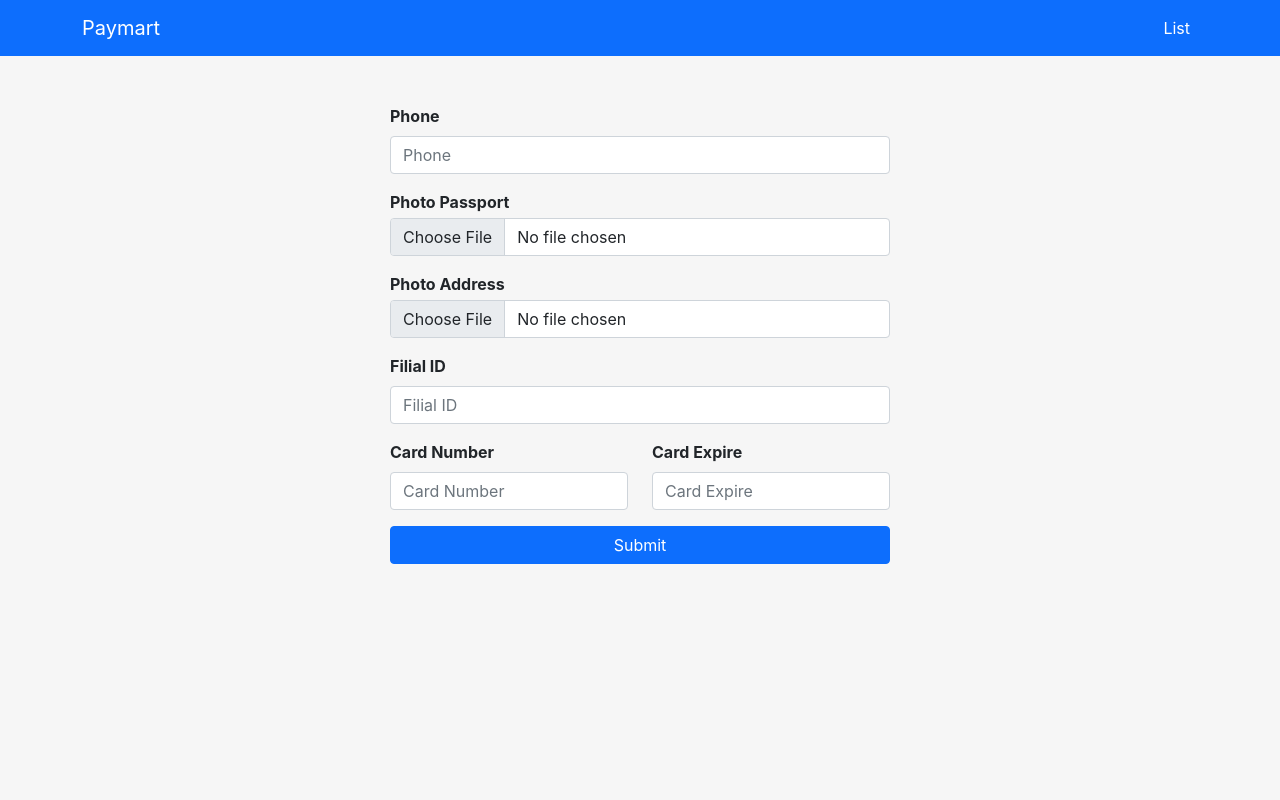
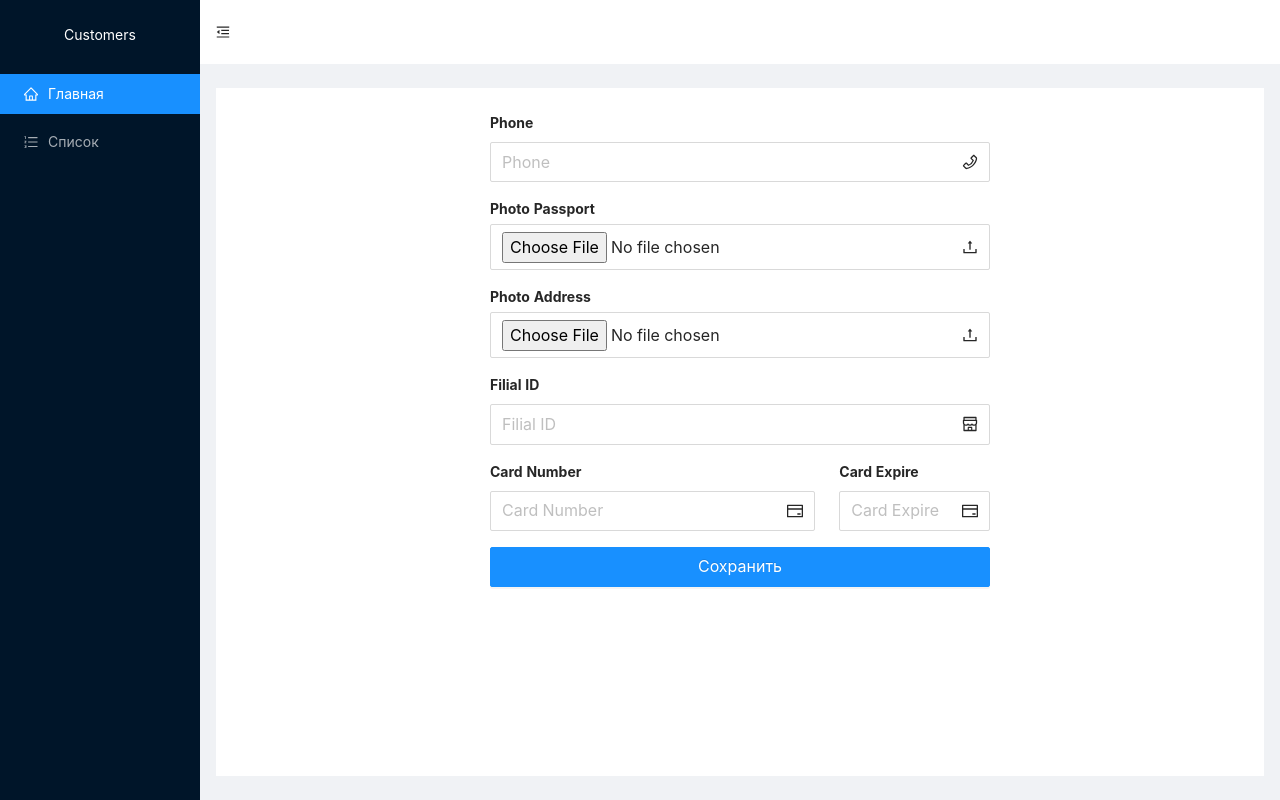
Before and after one commit to a21mj0n/MERN-project-with-multer-and-cloudinary-cloud, a React (Create React App) app in the folder client/: page / in a window 1280 px wide. Built offline with nearby package versions, Linux system fonts and the light colour scheme.

Commit message:
hashed card info, integrated antd design

```diff
--- a/client/package.json
+++ b/client/package.json
@@ -3,9 +3,11 @@
   "version": "0.1.0",
   "private": true,
   "dependencies": {
+    "@ant-design/icons": "^4.7.0",
     "@testing-library/jest-dom": "^5.11.4",
     "@testing-library/react": "^11.1.0",
     "@testing-library/user-event": "^12.1.10",
+    "antd": "^4.16.13",
     "react": "^17.0.2",
     "react-dom": "^17.0.2",
     "react-scripts": "4.0.3",
--- a/client/public/index.html
+++ b/client/public/index.html
@@ -19,7 +19,7 @@
 
     <link rel="manifest" href="%PUBLIC_URL%/manifest.json" />
 
-    <title>React App</title>
+    <title>Paymart - Customer app</title>
   </head>
   <body>
     <noscript>You need to enable JavaScript to run this app.</noscript>
--- a/client/src/App.js
+++ b/client/src/App.js
@@ -1,20 +1,64 @@
-import { Switch, BrowserRouter, Route } from "react-router-dom";
-import Navbar from "./components/Navbar";
-import List from "./pages/List";
-import AddUser from "./pages/AddUser";
-import EditUser from "./pages/EditUser";
+import { createElement, useState } from 'react';
+import { Switch, BrowserRouter, Route, NavLink } from 'react-router-dom';
+import List from './pages/List';
+import AddUser from './pages/AddUser';
+import { Layout, Menu } from 'antd';
+import {
+  MenuUnfoldOutlined,
+  MenuFoldOutlined,
+  HomeOutlined,
+  OrderedListOutlined,
+} from '@ant-design/icons';
+
+const { Header, Sider, Content } = Layout;
 
 function App() {
+  const [collapsed, setCollapsed] = useState(false);
+
+  const toggle = () => {
+    setCollapsed(!collapsed);
+  };
+
   return (
     <BrowserRouter>
-      <Navbar />
-      <div className="container">
-        <Switch>
-          <Route exact path="/" component={AddUser} />
-          <Route path="/list" component={List} />
-          <Route path="/edit/:id" component={EditUser} />
-        </Switch>
-      </div>
+      <Layout style={{ minHeight: '100vh' }}>
+        <Sider trigger={null} collapsible collapsed={collapsed}>
+          <div className="text-white text-center my-4">Customers</div>
+          <Menu theme="dark" mode="inline" defaultSelectedKeys={['1']}>
+            <Menu.Item key="1" icon={<HomeOutlined />}>
+              <NavLink className="home" to="/">
+                Главная
+              </NavLink>
+            </Menu.Item>
+            <Menu.Item key="3" icon={<OrderedListOutlined />}>
+              <NavLink className="list" to="/list">
+                Список
+              </NavLink>
+            </Menu.Item>
+          </Menu>
+        </Sider>
+        <Layout className="site-layout">
+          <Header className="site-layout-background" style={{ padding: 0 }}>
+            {createElement(collapsed ? MenuUnfoldOutlined : MenuFoldOutlined, {
+              className: 'trigger',
+              onClick: toggle,
+            })}
+          </Header>
+          <Content
+            className="site-layout-background"
+            style={{
+              margin: '24px 16px',
+              padding: 24,
+              minHeight: 280,
+            }}
+          >
+            <Switch>
+              <Route exact path="/" component={AddUser} />
+              <Route path="/list" component={List} />
+            </Switch>
+          </Content>
+        </Layout>
+      </Layout>
     </BrowserRouter>
   );
 }
--- a/client/src/index.css
+++ b/client/src/index.css
@@ -1,3 +1,5 @@
+@import '~antd/dist/antd.css';
+
 body {
   margin: 0;
   font-family: -apple-system, BlinkMacSystemFont, 'Segoe UI', 'Roboto', 'Oxygen',
@@ -28,3 +30,29 @@ label {
   font-weight: bold;
   margin-bottom: 8px;
 }
+
+#components-layout-demo-custom-trigger .trigger {
+  padding: 0 24px;
+  font-size: 18px;
+  line-height: 64px;
+  cursor: pointer;
+  transition: color 0.3s;
+}
+
+#components-layout-demo-custom-trigger .trigger:hover {
+  color: #1890ff;
+}
+
+#components-layout-demo-custom-trigger .logo {
+  height: 32px;
+  margin: 16px;
+  background: rgba(255, 255, 255, 0.3);
+}
+
+.site-layout .site-layout-background {
+  background: #fff;
+}
+
+.trigger {
+  margin-left: 16px;
+}
--- a/client/src/pages/AddUser.js
+++ b/client/src/pages/AddUser.js
@@ -1,5 +1,7 @@
 import React from 'react';
 import { useState } from 'react';
+import { Input, Button } from 'antd';
+import { PhoneOutlined, UploadOutlined, CreditCardOutlined, ShopOutlined } from '@ant-design/icons';
 
 const AddUser = () => {
 
@@ -13,7 +15,7 @@ const AddUser = () => {
   });
 
   const [loader, setLoading] = useState({
-    isLoading: false
+    isLoading: false,
   });
 
   const handleChange = (name) => (e) => {
@@ -39,7 +41,7 @@ const AddUser = () => {
       formData.append('address', data.address);
 
       setLoading({
-        isLoading: true
+        isLoading: true,
       });
 
       const res = await fetch(`https://paymart-app.herokuapp.com/user`, {
@@ -48,7 +50,7 @@ const AddUser = () => {
       });
       if (res.ok) {
         setLoading({
-          isLoading: false
+          isLoading: false,
         });
         setData({
           phone: '',
@@ -62,7 +64,7 @@ const AddUser = () => {
       }
     } catch (error) {
       setLoading({
-        isLoading: false
+        isLoading: false,
       });
       console.log(error);
     }
@@ -72,20 +74,24 @@ const AddUser = () => {
     <div style={{ maxWidth: 500, margin: 'auto' }}>
       <div className="mb-3">
         <label htmlFor="phone">Phone</label>
-        <input
+        <Input
+          suffix={<PhoneOutlined />}
+          size="large"
           id="phone"
           className="form-control"
           placeholder="Phone"
-          type="number"
+          type="phone"
           name="phone"
           value={data.phone}
           onChange={handleChange('phone')}
         />
       </div>
       <div className="mb-3">
-        <label className='mb-1' htmlFor="passport">Photo Passport</label>
-        <input
-          id='passport'
+        <label className="mb-1" htmlFor="passport">Photo Passport</label>
+        <Input
+          suffix={<UploadOutlined />}
+          size="large"
+          id="passport"
           className="form-control"
           type="file"
           accept="image/*"
@@ -94,9 +100,11 @@ const AddUser = () => {
         />
       </div>
       <div className="mb-3">
-        <label className='mb-1' htmlFor="address">Photo Address</label>
-        <input
-          id='address'
+        <label className="mb-1" htmlFor="address">Photo Address</label>
+        <Input
+          suffix={<UploadOutlined />}
+          size="large"
+          id="address"
           className="form-control"
           type="file"
           accept="image/*"
@@ -106,7 +114,9 @@ const AddUser = () => {
       </div>
       <div className="mb-3">
         <label htmlFor="filial">Filial ID</label>
-        <input
+        <Input
+          suffix={<ShopOutlined />}
+          size="large"
           id="filial"
           className="form-control"
           placeholder="Filial ID"
@@ -117,9 +127,11 @@ const AddUser = () => {
         />
       </div>
       <div className="mb-3 row">
-        <div className="col-6">
+        <div className="col-8">
           <label htmlFor="cardNumber">Card Number</label>
-          <input
+          <Input
+            suffix={<CreditCardOutlined />}
+            size="large"
             id="cardNumber"
             className="form-control"
             placeholder="Card Number"
@@ -129,9 +141,11 @@ const AddUser = () => {
             onChange={handleChange('card_number')}
           />
         </div>
-        <div className="col-6">
+        <div className="col-4">
           <label htmlFor="cardExpire">Card Expire</label>
-          <input
+          <Input
+            suffix={<CreditCardOutlined />}
+            size="large"
             id="cardExpire"
             className="form-control"
             placeholder="Card Expire"
@@ -143,9 +157,15 @@ const AddUser = () => {
         </div>
       </div>
       <div className="text-center">
-        <button disabled={loader.isLoading} className="btn btn-primary w-100" onClick={handleSubmit}>
-          Submit
-        </button>
+        <Button
+          size="large"
+          type="primary"
+          block
+          loading={loader.isLoading}
+          onClick={handleSubmit}
+        >
+          Сохранить
+        </Button>
       </div>
     </div>
   );
--- a/client/src/pages/List.js
+++ b/client/src/pages/List.js
@@ -1,16 +1,26 @@
 import { useEffect, useState } from 'react';
-import PhotoViewer from 'photoviewer';
-import 'photoviewer/dist/photoviewer.css';
+import { Table, Button, Tooltip, Switch, Image } from 'antd';
+import { CloseOutlined, CheckOutlined, DeleteOutlined } from '@ant-design/icons';
 
 const List = () => {
+
   const [users, setUsers] = useState();
+  const [page, setPage] = useState(1);
 
   useEffect(() => {
+    const access = () => {
+      const result = prompt('Введите пароль');
+      if (result !== 'paymart2500') {
+        window.location.href = '/';
+      }
+    };
+
     const fetchUsers = async () => {
       const res = await fetch(`https://paymart-app.herokuapp.com/user`);
       const data = await res.json();
       setUsers(data);
     };
+    access();
     fetchUsers();
   }, []);
 
@@ -46,61 +56,103 @@ const List = () => {
     }
   };
 
-  const openImage = (imageSrc) => {
-    const items = [
-      {
-        src: imageSrc,
-        title: 'Image Preview',
-      },
-    ];
-    new PhotoViewer(items);
-  };
+  const columns = [
+    {
+      title: 'No',
+      dataIndex: '',
+      key: 9,
+      render: (text, record, index) => (page - 1) * 10 + index + 1,
+    },
+    {
+      title: 'Фото Паспорта',
+      dataIndex: '',
+      key: 1,
+      render: user => (
+        <Image
+          className="cursor-pointer"
+          src={user.avatar}
+          width={80}
+        />
+      ),
+    },
+    {
+      title: 'Адрес',
+      dataIndex: '',
+      key: 2,
+      render: user => (
+        <Image
+          className="cursor-pointer"
+          src={user.address}
+          alt="passport"
+          width={80}
+        />
+      ),
+    },
+    {
+      title: 'Телефон',
+      dataIndex: 'phone',
+      key: 3,
+    },
+    {
+      title: 'Филиал',
+      dataIndex: 'filial_id',
+      key: 4,
+    },
+    {
+      title: 'Номер карты',
+      dataIndex: '',
+      key: 5,
+      render: user => (
+        <Tooltip trigger="click" title={user.card_number}>
+          <span>{window.btoa(user.card_number)}</span>
+        </Tooltip>
+      ),
+    },
+    {
+      title: 'Дата карты',
+      dataIndex: '',
+      key: 6,
+      render: user => (
+        <Tooltip trigger="click" title={user.card_exp}>
+          <span>{window.btoa(user.card_exp)}</span>
+        </Tooltip>
+      ),
+    },
+    {
+      title: 'Прочитано',
+      dataIndex: '',
+      key: 7,
+      render: user => (
+        <Switch
+          checkedChildren={<CheckOutlined />}
+          unCheckedChildren={<CloseOutlined />}
+          checked={user.isChecked}
+          onChange={() => checked(user._id, !user.isChecked)}
+        />
+      ),
+    },
+    {
+      title: 'Удалить',
+      dataIndex: '',
+      key: 8,
+      render: (user) => (
+        <Tooltip title="Delete">
+          <Button type="text" danger icon={<DeleteOutlined />} onClick={() => handleDelete(user._id)} />
+        </Tooltip>
+      ),
+    },
+  ];
 
   return (
-    <table className="table">
-      <thead>
-      <tr>
-        <th scope="col">No</th>
-        <th scope="col">Passport</th>
-        <th scope="col">Address</th>
-        <th scope="col">Phone</th>
-        <th scope="col">Filial ID</th>
-        <th scope="col">Card Number</th>
-        <th scope="col">Card Exp</th>
-        <th scope="col">Check</th>
-        <th scope="col">Delete</th>
-      </tr>
-      </thead>
-      <tbody>
-      {users?.map((user, index) => (
-        <tr key={index}>
-          <th valign="middle" scope="row">{index + 1}</th>
-          <td valign="middle">
-            <img className="cursor-pointer" src={user.avatar} alt="passport" width={80}
-                 onClick={() => openImage(user.avatar)} />
-          </td>
-          <td valign="middle">
-            <img className="cursor-pointer" src={user.address} alt="address" width={80}
-                 onClick={() => openImage(user.address)} />
-          </td>
-          <td valign="middle">{user.phone || '-'}</td>
-          <td valign="middle">{user.filial_id || '-'}</td>
-          <td valign="middle">{user.card_number || '-'}</td>
-          <td valign="middle">{user.card_exp || '-'}</td>
-          <td valign="middle">
-            <input checked={user.isChecked} type="checkbox" style={{ width: '20px', height: '20px' }}
-                   onChange={() => checked(user._id, !user.isChecked)} />
-          </td>
-          <td valign="middle">
-            <button className="btn btn-sm btn-danger" onClick={() => handleDelete(user._id)}>
-              &times;
-            </button>
-          </td>
-        </tr>
-      ))}
-      </tbody>
-    </table>
-
+    <Table
+      pagination={{
+        onChange(current) {
+          setPage(current);
+        },
+      }}
+      columns={columns}
+      dataSource={users ? users : null}
+    />
   );
 };
 
```
Also changed, not shown: 1 other file (tests, documents, lock files or other folders).
